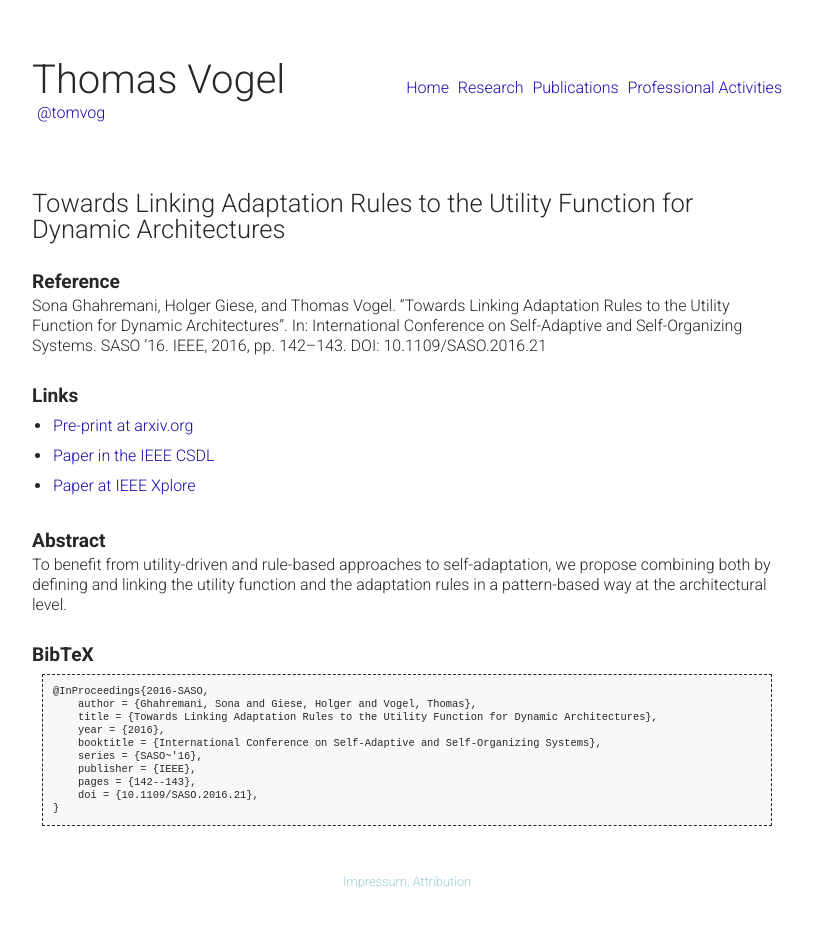
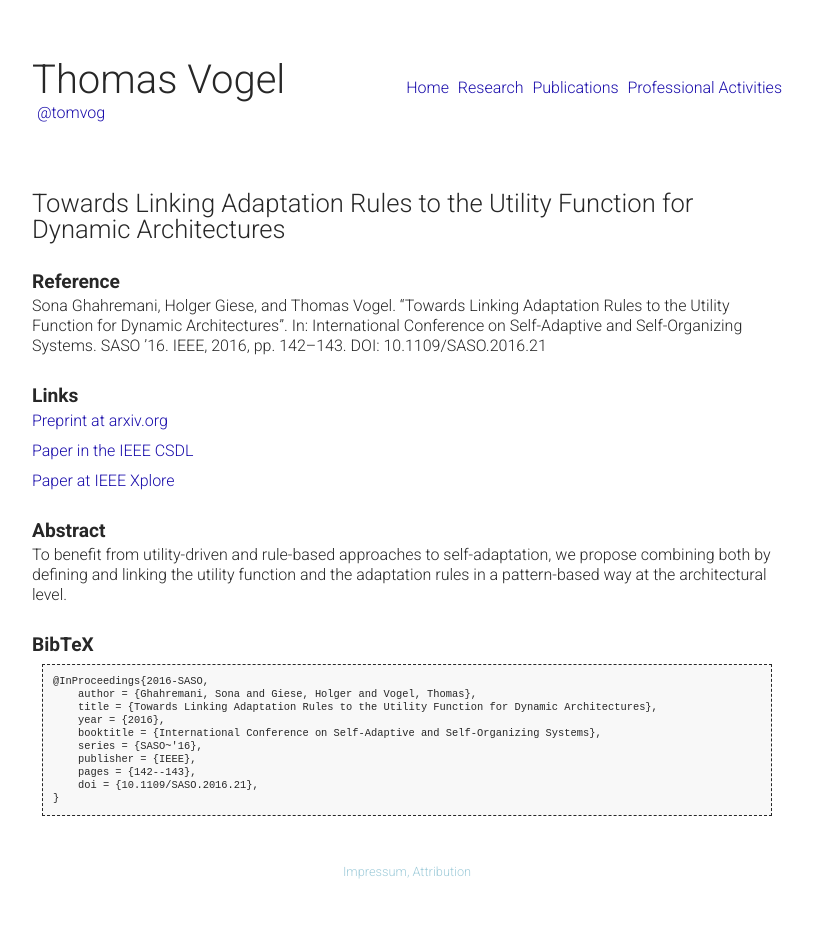
Before and after one commit to thomas-vogel/thomas-vogel.github.io, a Jekyll site: the page built from _pages/publications/2016-SASO.md, in a window 1280 px wide. Shown: the whole page, without its empty margins (233-1046 px from the left). Built offline with Jekyll 4.4.1, drawn with Linux system fonts in a browser that asks for light colours.

```diff
--- a/_pages/publications/2016-SASO.md
+++ b/_pages/publications/2016-SASO.md
@@ -8,9 +8,13 @@
 Sona Ghahremani, Holger Giese, and Thomas Vogel. "Towards Linking Adaptation Rules to the Utility Function for Dynamic Architectures". In: International Conference on Self-Adaptive and Self-Organizing Systems. SASO ’16. IEEE, 2016, pp. 142--143. DOI: 10.1109/SASO.2016.21
 
 ## Links
-* [Pre-print at arxiv.org](https://arxiv.org/abs/1805.03599){:target="_blank"}
-* [Paper in the IEEE CSDL](http://doi.ieeecomputersociety.org/10.1109/SASO.2016.21){:target="_blank"}
-* [Paper at IEEE Xplore](https://doi.org/10.1109/SASO.2016.21){:target="_blank"}
+
+[Preprint at arxiv.org](https://arxiv.org/abs/1805.03599){:target="_blank"}
+
+[Paper in the IEEE CSDL](http://doi.ieeecomputersociety.org/10.1109/SASO.2016.21){:target="_blank"}
+
+[Paper at IEEE Xplore](https://doi.org/10.1109/SASO.2016.21){:target="_blank"}
+
 
 ## Abstract
 To benefit from utility-driven and rule-based approaches to self-adaptation, we propose combining both by defining and linking the utility function and the adaptation rules in a pattern-based way at the architectural level.
```
Also changed, not shown: _pages/publications/2017-ICAC.md (+2 -2 lines), 1 other file.
